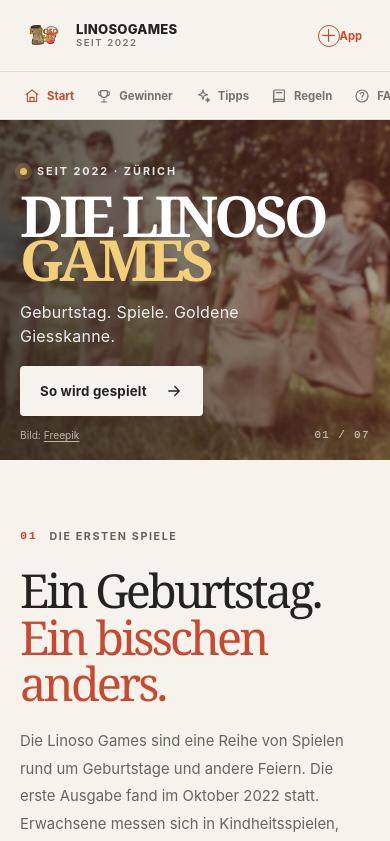
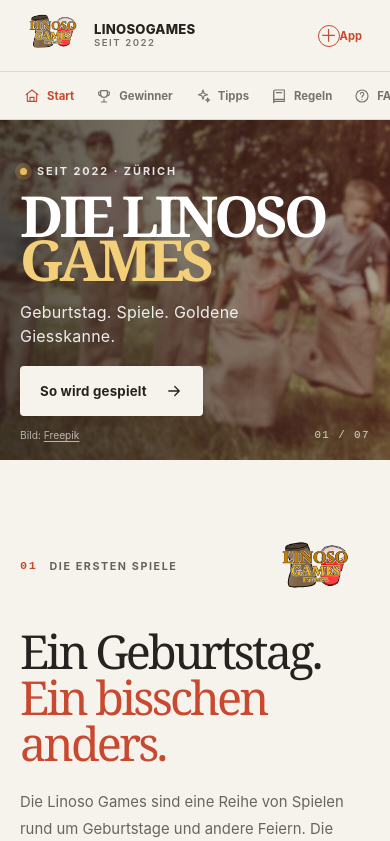
Before and after one commit to Heimatbrot/linosogames, a React (Vite) app: page / in a window 390 px wide. Shown: the top 841 px of the page. Built offline with nearby package versions, Linux system fonts and the light colour scheme.

Commit message:
Use static logo and feature animation on homepage

```diff
--- a/src/App.jsx
+++ b/src/App.jsx
@@ -1,5 +1,6 @@
 import { useEffect, useState } from 'react';
-import mark from './assets/linoso-mark.gif';
+import brandLogo from './assets/linosogames-logo.png';
+import animatedLogo from './assets/linoso-mark.gif';
 import heroPhoto from './assets/linoso-hero.jpg';
 import trophyPhoto from './assets/linoso-gold.jpg';
 import { navigation, participantStats, questions, rules, tips, winners } from './content.js';
@@ -25,7 +26,7 @@ function Header({ route, standalone, onInstall }) {
     <>
       <header className="site-header">
         <a className="brand" href="#/home" aria-label="Linosogames – Startseite">
-          <img className="brand-mark" src={mark} alt="" />
+          <img className="brand-mark" src={brandLogo} alt="" />
           <span className="brand-name">Linosogames<span>seit 2022</span></span>
         </a>
         <nav className="desktop-nav" aria-label="Hauptnavigation">
@@ -43,7 +44,7 @@ function Header({ route, standalone, onInstall }) {
 function Footer() {
   return (
     <footer className="site-footer">
-      <div className="footer-brand"><img src={mark} alt="" /><span>LINOSO GAMES</span></div>
+      <div className="footer-brand"><img src={brandLogo} alt="" /><span>LINOSO GAMES</span></div>
       <p>Jährliche Spiele, grosse Gefühle und eine goldene Giesskanne.</p>
       <nav aria-label="Weitere Seiten"><a href="#/credits">Credits</a><a href="#/impressum">Impressum</a><a href="mailto:linosogames@gmail.com">Kontakt</a></nav>
       <small>© 2022–{new Date().getFullYear()} Linoso Games</small>
@@ -71,7 +72,10 @@ function HomePage() {
       </section>
 
       <section className="intro-section content-width">
-        <div className="section-label"><span>01</span> DIE ERSTEN SPIELE</div>
+        <div className="intro-aside">
+          <div className="section-label"><span>01</span> DIE ERSTEN SPIELE</div>
+          <img className="home-logo-gif" src={animatedLogo} alt="Animiertes Linosogames-Logo" />
+        </div>
         <div className="intro-copy">
           <h2>Ein Geburtstag.<br /><span>Ein bisschen anders.</span></h2>
           <p>Die Linoso Games sind eine Reihe von Spielen rund um Geburtstage und andere Feiern. Die erste Ausgabe fand im Oktober 2022 statt. Erwachsene messen sich in Kindheitsspielen, feiern, lachen und kämpfen um den Wanderpokal: eine goldene Giesskanne.</p>
--- a/src/styles.css
+++ b/src/styles.css
@@ -29,7 +29,7 @@ img { max-width: 100%; }
 
 .site-header { position: relative; z-index: 10; width: min(100% - 64px, var(--max-width)); min-height: 86px; margin-inline: auto; display: flex; align-items: center; justify-content: space-between; gap: 26px; border-bottom: 1px solid var(--line); }
 .brand { min-width: 210px; display: inline-flex; align-items: center; gap: 11px; }
-.brand-mark { display: block; width: 58px; height: 40px; object-fit: contain; }
+.brand-mark { display: block; flex: 0 0 76px; width: 76px; height: 76px; object-fit: contain; }
 .brand-name { display: flex; flex-direction: column; gap: 2px; font-size: .95rem; font-weight: 800; letter-spacing: .02em; line-height: 1; text-transform: uppercase; }
 .brand-name span { color: var(--muted); font-size: .6rem; font-weight: 600; letter-spacing: .16em; }
 .desktop-nav { display: flex; align-items: center; gap: clamp(17px, 2.4vw, 34px); }
@@ -63,6 +63,8 @@ img { max-width: 100%; }
 .photo-credit a { text-decoration: underline; text-underline-offset: 2px; }
 
 .intro-section { display: grid; grid-template-columns: minmax(160px, .62fr) 1fr; gap: clamp(40px, 11vw, 148px); padding-block: clamp(88px, 12vw, 150px); }
+.intro-aside { display: flex; flex-direction: column; align-items: flex-start; gap: 16px; }
+.home-logo-gif { display: block; width: clamp(160px, 18vw, 220px); height: auto; }
 .section-label { display: flex; align-items: center; gap: 12px; color: #676259; font-size: .67rem; font-weight: 750; letter-spacing: .15em; text-transform: uppercase; }
 .section-label > span { color: var(--red); font-family: ui-monospace, monospace; font-size: .74rem; }
 .intro-copy h2, .games-layout h2, .invite-band h2 { margin: 0 0 22px; font-family: Georgia, "Times New Roman", serif; font-size: clamp(2.4rem, 5.4vw, 4.6rem); font-weight: 500; letter-spacing: -.06em; line-height: .99; }
@@ -194,7 +196,7 @@ img { max-width: 100%; }
 
 .site-footer { min-height: 220px; padding: 38px max(32px, calc((100% - var(--max-width)) / 2)); display: grid; grid-template-columns: 1fr 1fr; align-content: center; gap: 15px 28px; border-top: 1px solid var(--line); background: #efebe2; }
 .footer-brand { display: flex; align-items: center; gap: 12px; font-size: .71rem; font-weight: 850; letter-spacing: .13em; }
-.footer-brand img { width: 44px; height: 31px; object-fit: contain; }
+.footer-brand img { width: 60px; height: 60px; object-fit: contain; }
 .site-footer > p { justify-self: end; margin: 0; color: var(--muted); font-family: Georgia, serif; font-size: .94rem; }
 .site-footer nav { display: flex; gap: 18px; color: #615d56; font-size: .74rem; }
 .site-footer nav a:hover { color: var(--red); }
@@ -213,7 +215,7 @@ img { max-width: 100%; }
 @media (max-width: 960px) {
   .site-header { width: min(100% - 44px, var(--max-width)); }
   .brand { min-width: 175px; }
-  .brand-mark { width: 50px; }
+  .brand-mark { flex-basis: 70px; width: 70px; height: 70px; }
   .desktop-nav { gap: 15px; }
   .desktop-nav a { font-size: .72rem; }
   .install-link span:last-child { display: none; }
@@ -227,7 +229,7 @@ img { max-width: 100%; }
 @media (max-width: 760px) {
   .site-header { width: 100%; min-height: 72px; padding-inline: 20px; }
   .brand { min-width: 0; gap: 8px; }
-  .brand-mark { width: 48px; height: 34px; }
+  .brand-mark { flex-basis: 66px; width: 66px; height: 66px; }
   .brand-name { font-size: .82rem; }
   .install-link { gap: 0; padding: 8px; }
   .install-link span:last-child { display: inline; font-size: 0; }
@@ -256,6 +258,8 @@ img { max-width: 100%; }
   .photo-credit { left: 20px; bottom: 19px; }
   .content-width { width: calc(100% - 40px); }
   .intro-section { grid-template-columns: 1fr; gap: 24px; padding-block: 69px; }
+  .intro-aside { flex-direction: row; align-items: center; justify-content: space-between; }
+  .home-logo-gif { width: clamp(96px, 28vw, 132px); }
   .intro-copy h2 { font-size: clamp(2.8rem, 12vw, 4.2rem); }
   .intro-copy > p { font-size: .93rem; }
   .games-layout { grid-template-columns: 1fr; gap: 38px; }
@@ -303,7 +307,7 @@ img { max-width: 100%; }
 @media (display-mode: standalone) {
   .app-shell.is-standalone { min-height: 100dvh; padding-top: env(safe-area-inset-top); }
   .is-standalone .site-header { position: sticky; top: 0; min-height: 65px; width: 100%; padding-inline: 18px; background: rgba(246,243,236,.97); backdrop-filter: blur(16px); }
-  .is-standalone .brand-mark { width: 43px; height: 32px; }
+  .is-standalone .brand-mark { flex-basis: 70px; width: 70px; height: 70px; }
   .is-standalone .install-link, .is-standalone .desktop-nav, .is-standalone .compact-nav { display: none; }
   .is-standalone .main-content { padding-bottom: calc(104px + env(safe-area-inset-bottom)); }
   .is-standalone .site-footer { padding-bottom: calc(130px + env(safe-area-inset-bottom)); }
```
Also changed, not shown: src/assets/linosogames-logo.png (added).
